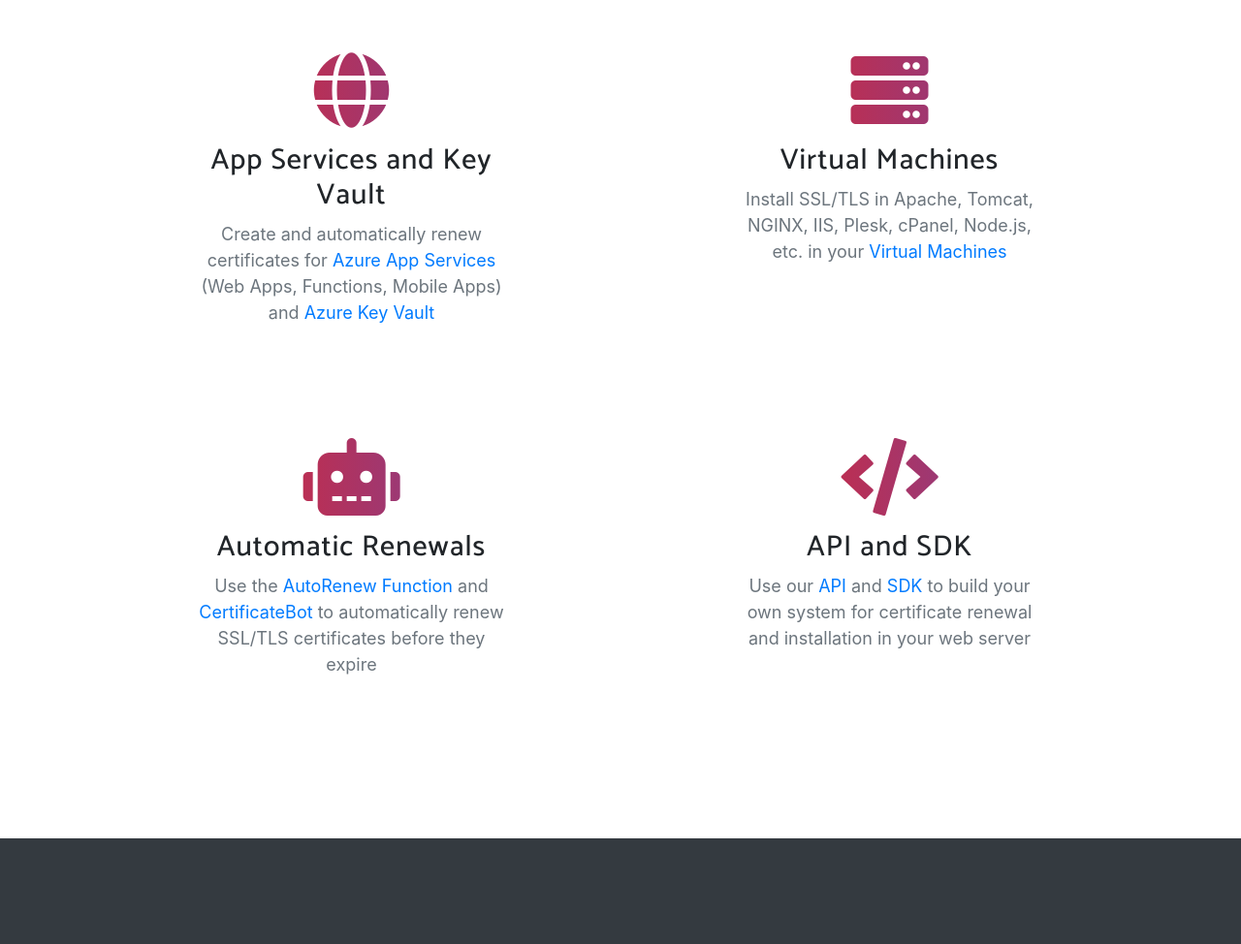
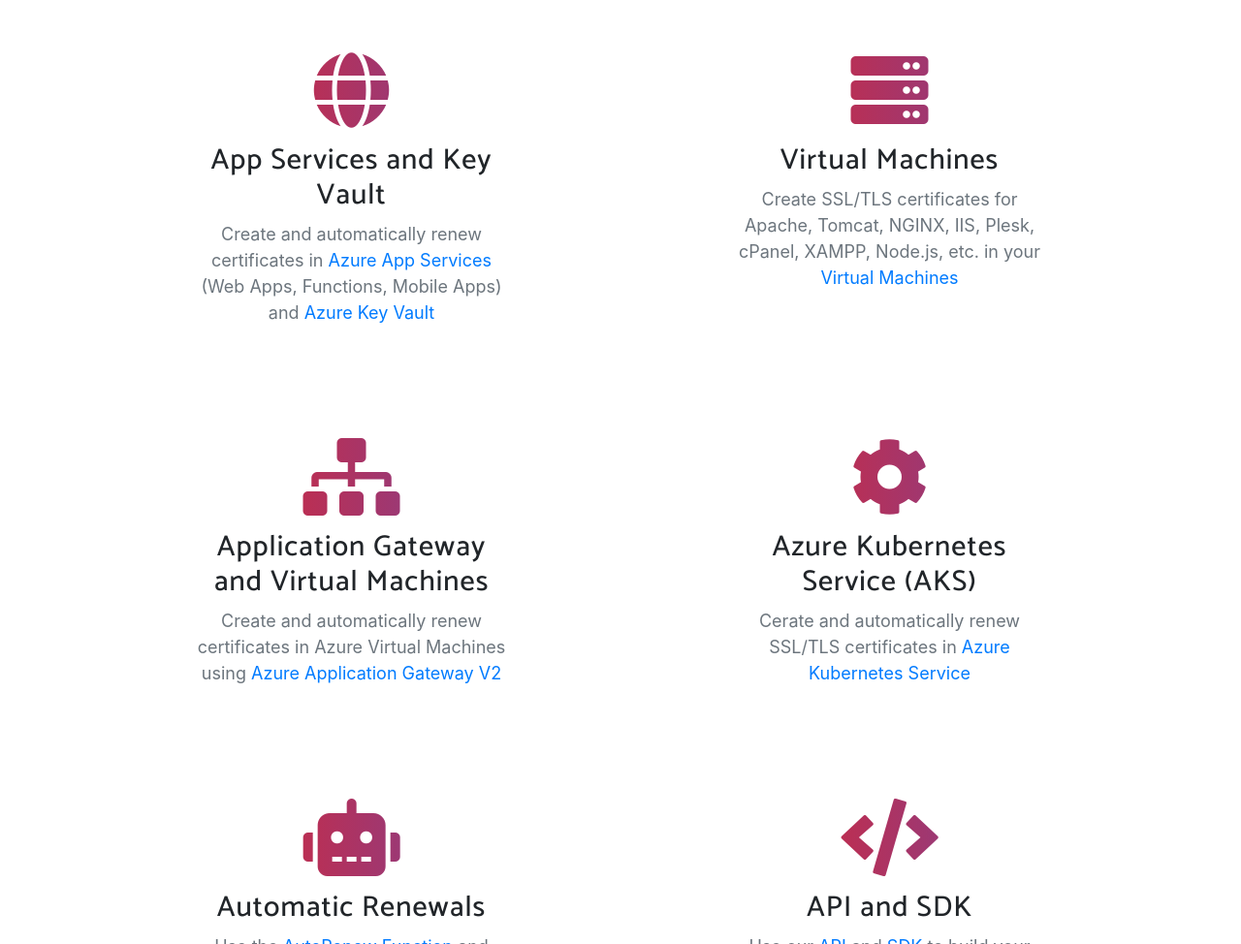
Before and after one commit to rcl-ssl/website, a website with bundled scripts: page index.html in a window 1280 px wide. Shown: the part 1727-2701 px from the top of the page at 97% size. Built offline with nearby package versions, Linux system fonts and the light colour scheme; a web font is replaced by a local one.

Commit message:
updated index

```diff
--- a/index.html
+++ b/index.html
@@ -132,14 +132,14 @@
     <div class="container">
       <div class="section-heading text-center">
         <h2>
-          <i>Let's Encrypt&trade;</i> Client
+          RCL Portal
         </h2>
-        <h4>Use the RCL client for <i>Let's Encrypt&trade;</i> to create free SSL/TLS certificates in Microsoft Azure
+        <h4>Use the <a href="https://docs.rclapp.com/portal/portal.html" target="_blank">RCL Portal</a> to create free SSL/TLS certificates in Microsoft Azure
         </h4>
         <p>Supports naked domains (mysite.com), subdomains (store.mysite.com), wild card domains (*.mysite.com), www
           subdomains (www.mysite.com) and SAN multi-domains. Install SSL/TLS certificates in Apache, Tomcat, NGINX, IIS,
           Node.js, Plesk, cPanel, XAMPP, etc.
-          Automatically create and install SSL/TLS certificates in Azure App Services, Azure Key Vault.</p>
+          Automatically create and install SSL/TLS certificates in Azure App Services and Azure Key Vault.</p>
       </div>
       <div class="text-center mb-5">
         <img src="./img/rcl-portal.png" class="img-fluid">
@@ -152,7 +152,7 @@
                 <div class="feature-item">
                   <i class="fas fa-globe text-primary"></i>
                   <h3>App Services and Key Vault</h3>
-                  <p class="text-muted">Create and automatically renew certificates for <a
+                  <p class="text-muted">Create and automatically renew certificates in <a
                       href="https://docs.rclapp.com/portal/azure-appservice.html" target="_blank">Azure App Services</a>
                     (Web Apps, Functions, Mobile Apps) and <a href="https://docs.rclapp.com/portal/azure-keyvault.html"
                       target="_blank">Azure Key Vault<a></p>
@@ -162,10 +162,28 @@
                 <div class="feature-item">
                   <i class="fas fa-server text-primary"></i>
                   <h3>Virtual Machines</h3>
-                  <p class="text-muted">Install SSL/TLS in Apache, Tomcat, NGINX, IIS, Plesk, cPanel, Node.js, etc. in
+                  <p class="text-muted">Create SSL/TLS certificates for Apache, Tomcat, NGINX, IIS, Plesk, cPanel, XAMPP, Node.js, etc. in
                     your <a target="_blank"
                       href="https://docs.rclapp.com/portal/stand-alone.html">Virtual
                       Machines</a></p>
+                </div>
+              </div>
+            </div>
+            <div class="row">
+              <div class="col-lg-6">
+                <div class="feature-item">
+                  <i class="fas fa-sitemap text-primary"></i>
+                  <h3>Application Gateway and Virtual Machines</h3>
+                  <p class="text-muted">Create and automatically renew certificates in Azure Virtual Machines using <a href="https://docs.rclapp.com/workloads/vm-keyvault-gateway.html"
+                      target="_blank">Azure Application Gateway V2<a></p>
+                </div>
+              </div>
+              <div class="col-lg-6">
+                <div class="feature-item">
+                  <i class="fas fa-cog text-primary"></i>
+                  <h3>Azure Kubernetes Service (AKS)</h3>
+                  <p class="text-muted">Cerate and automatically renew SSL/TLS certificates in <a target="_blank"
+                      href="https://docs.rclapp.com/workloads/aks.html">Azure Kubernetes Service</a></p>
                 </div>
               </div>
             </div>
```
